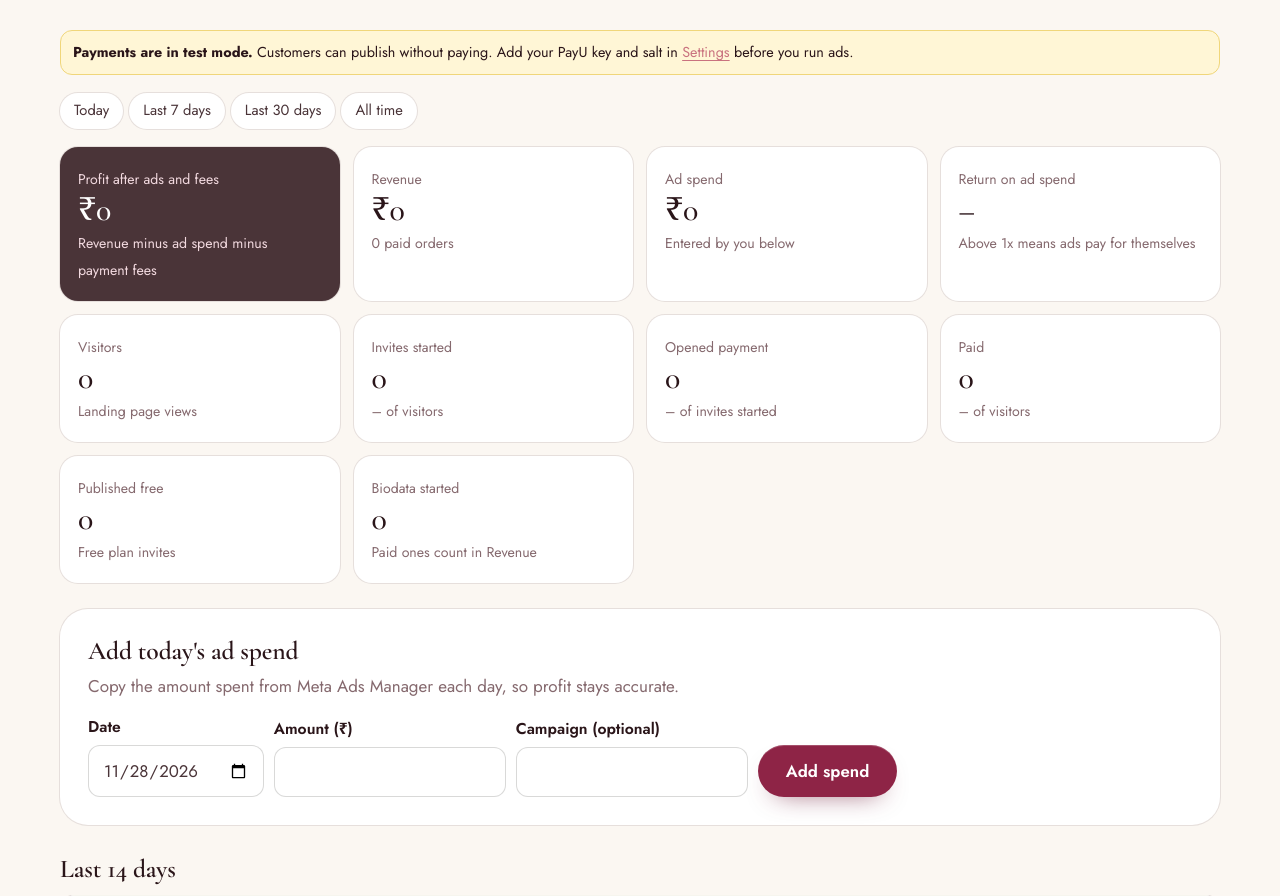
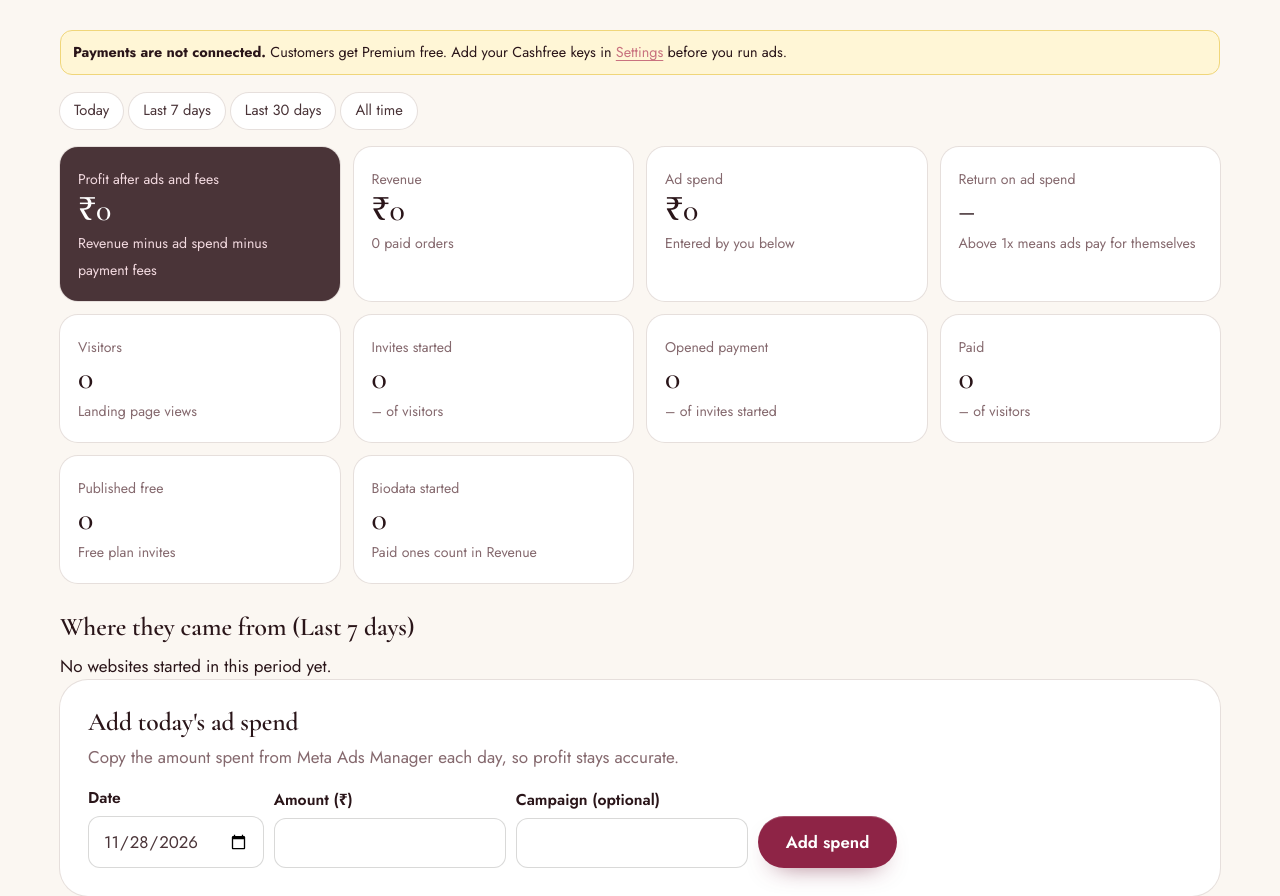
Before and after one commit to dibindenny1998/swift, a PHP site: page /admin/ in a window 1280 px wide. Shown: the part 75-971 px from the top of the page. Run offline with PHP 8.4, Linux system fonts and the light colour scheme; the visitor is signed in with stand-in values (Sample User, id 1); some libraries are stand-ins or nearby versions.

Commit message:
Microsoft Clarity support and a per-source funnel in the admin
Co-Authored-By: Claude Opus 5.5 <noreply@anthropic.com>
Claude-Session: https://claude.ai/code/session_01HTLJ5qXdA6w9sojxHduBi6

```diff
--- a/admin/index.php
+++ b/admin/index.php
@@ -75,7 +75,7 @@ if ($_SERVER['REQUEST_METHOD'] === 'POST') {
         header('Location: /admin/'); exit;
     }
     if ($act === 'settings') {
-        foreach (['brand', 'business_name', 'site_domain', 'demo_video', 'support_phone', 'support_email', 'address', 'pixel_id', 'test_email'] as $k) set_setting($k, mb_substr(trim((string)($_POST[$k] ?? '')), 0, 200));
+        foreach (['brand', 'business_name', 'site_domain', 'demo_video', 'support_phone', 'support_email', 'address', 'pixel_id', 'clarity_id', 'test_email'] as $k) set_setting($k, mb_substr(trim((string)($_POST[$k] ?? '')), 0, 200));
         $tc = preg_replace('/\D/', '', (string)($_POST['test_code'] ?? '')); set_setting('test_code', strlen($tc) === 6 ? $tc : '');
         foreach (['price_premium', 'price_built', 'founding_price'] as $k) { $v = (int)($_POST[$k] ?? 0); if ($v >= 1) set_setting($k, (string)$v); }
         foreach (['founding_total', 'founding_taken', 'launch_total'] as $k) if (isset($_POST[$k])) set_setting($k, (string)max(0, (int)$_POST[$k]));
@@ -225,7 +225,7 @@ site_head('Admin | ' . setting('brand'));
 </div></header>
 <main class="wrap adm">
 <?php if (!payments_live()): ?>
-  <p class="demo" style="margin-bottom:18px"><b>Payments are in test mode.</b> Customers can publish without paying. Add your PayU key and salt in <a href="/admin/?v=settings">Settings</a> before you run ads.</p>
+  <p class="demo" style="margin-bottom:18px"><b>Payments are not connected.</b> Customers get Premium free. Add your Cashfree keys in <a href="/admin/?v=settings">Settings</a> before you run ads.</p>
 <?php endif; ?>
 
 <?php if ($view === 'dash'):
@@ -245,6 +245,17 @@ site_head('Admin | ' . setting('brand'));
     <div class="kpi"><span>Published free</span><b><?= $m['free'] ?></b><small>Free plan invites</small></div>
     <div class="kpi"><span>Biodata started</span><b><?= $m['bios'] ?></b><small>Paid ones count in Revenue</small></div>
   </div>
+
+  <?php $src = $pdo->prepare("SELECT CASE WHEN COALESCE(utm_source,'') = '' THEN (CASE WHEN COALESCE(fbclid,'') <> '' THEN 'meta (no tag)' ELSE 'direct / other' END) ELSE lower(utm_source) END AS s,
+        COALESCE(NULLIF(utm_campaign,''), '–') AS c, COUNT(*) AS started, SUM(CASE WHEN checkout_at IS NOT NULL THEN 1 ELSE 0 END) AS checkout,
+        SUM(CASE WHEN status='paid' AND plan <> 'free' AND is_demo=0 AND amount > 0 THEN 1 ELSE 0 END) AS paid, SUM(CASE WHEN status='paid' AND plan='free' THEN 1 ELSE 0 END) AS free,
+        COALESCE(SUM(CASE WHEN status='paid' AND is_demo=0 THEN amount ELSE 0 END),0) AS rev
+      FROM invites WHERE created_at >= ? GROUP BY s, c ORDER BY started DESC LIMIT 20"); $src->execute([$ranges[$r][0] . ' 00:00:00']); $srcRows = $src->fetchAll(); ?>
+  <h2 class="sub">Where they came from (<?= e($ranges[$r][1]) ?>)</h2>
+  <?php if (!$srcRows): ?><p class="lead">No websites started in this period yet.</p><?php else: ?>
+  <div class="scroll"><table class="tbl"><thead><tr><th>Source</th><th>Campaign</th><th class="n">Started</th><th class="n">Published free</th><th class="n">Opened payment</th><th class="n">Paid</th><th class="n">Revenue</th></tr></thead><tbody>
+  <?php foreach ($srcRows as $row): ?><tr><td><?= e($row['s']) ?></td><td><?= e($row['c']) ?></td><td class="n"><?= (int)$row['started'] ?></td><td class="n"><?= (int)$row['free'] ?></td><td class="n"><?= (int)$row['checkout'] ?></td><td class="n"><?= (int)$row['paid'] ?></td><td class="n"><?= money((int)$row['rev']) ?></td></tr><?php endforeach; ?>
+  </tbody></table></div><?php endif; ?>
 
   <div class="card">
     <h2>Add today's ad spend</h2>
@@ -521,6 +532,7 @@ site_head('Admin | ' . setting('brand'));
       <h2>Meta ads tracking</h2>
       <div class="grid2">
         <div class="field"><label for="px">Pixel ID</label><input id="px" name="pixel_id" inputmode="numeric" value="<?= e(setting('pixel_id')) ?>"><small>Sends PageView, ViewContent, Lead, InitiateCheckout and Purchase with the amount.</small></div>
+        <div class="field"><label for="cl">Microsoft Clarity project ID</label><input id="cl" name="clarity_id" maxlength="20" value="<?= e(setting('clarity_id')) ?>" placeholder="e.g. abcd1234ef"><small>Free recordings of real visits and heatmaps, so you can see where people get stuck. Create a project at clarity.microsoft.com, then copy the ID from Settings → Overview.</small></div>
         <div class="field"><label for="capi">Conversions API token (optional)</label><input id="capi" name="capi_token" type="password" placeholder="<?= setting('capi_token') ? 'Saved. Type to replace' : '' ?>" autocomplete="new-password"><small>Also reports purchases from the server, which survives ad blockers and iPhone tracking limits.</small></div>
       </div>
     </div>
--- a/lib/bootstrap.php
+++ b/lib/bootstrap.php
@@ -337,6 +337,7 @@ const SETTING_DEFAULTS = [
     'rzp_key_secret'  => '',
     'rzp_webhook_secret' => '',
     'pixel_id'        => '',
+    'clarity_id'      => '',
     'capi_token'      => '',
     'admin_hash'      => '',
 ];
@@ -650,6 +651,14 @@ function capi_purchase(array $inv, int $amountPaise): void
 
 /* ---------- page chrome ---------- */
 
+/** Microsoft Clarity: free session recordings and heatmaps (Admin > Settings > Clarity project ID). Typed fields are masked by Clarity. */
+function clarity_snippet(): string
+{
+    $id = setting('clarity_id');
+    if (!preg_match('/^[a-z0-9]{6,20}$/i', $id)) return '';
+    return '<script>(function(c,l,a,r,i,t,y){c[a]=c[a]||function(){(c[a].q=c[a].q||[]).push(arguments)};t=l.createElement(r);t.async=1;t.src="https://www.clarity.ms/tag/"+i;y=l.getElementsByTagName(r)[0];y.parentNode.insertBefore(t,y);})(window,document,"clarity","script","' . $id . '");</script>';
+}
+
 function pixel_snippet(): string
 {
     $id = setting('pixel_id');
@@ -689,7 +698,7 @@ function site_head(string $title, string $desc = '', string $ogImage = '/assets/
         . '<link rel="stylesheet" href="' . asset('assets/site.css') . '">'
         . '<link rel="stylesheet" href="' . asset('assets/premium.css') . '">'
         . $extraHead . $ld
-        . pixel_snippet()
+        . pixel_snippet() . clarity_snippet()
         . '</head>';
 }
 
```
